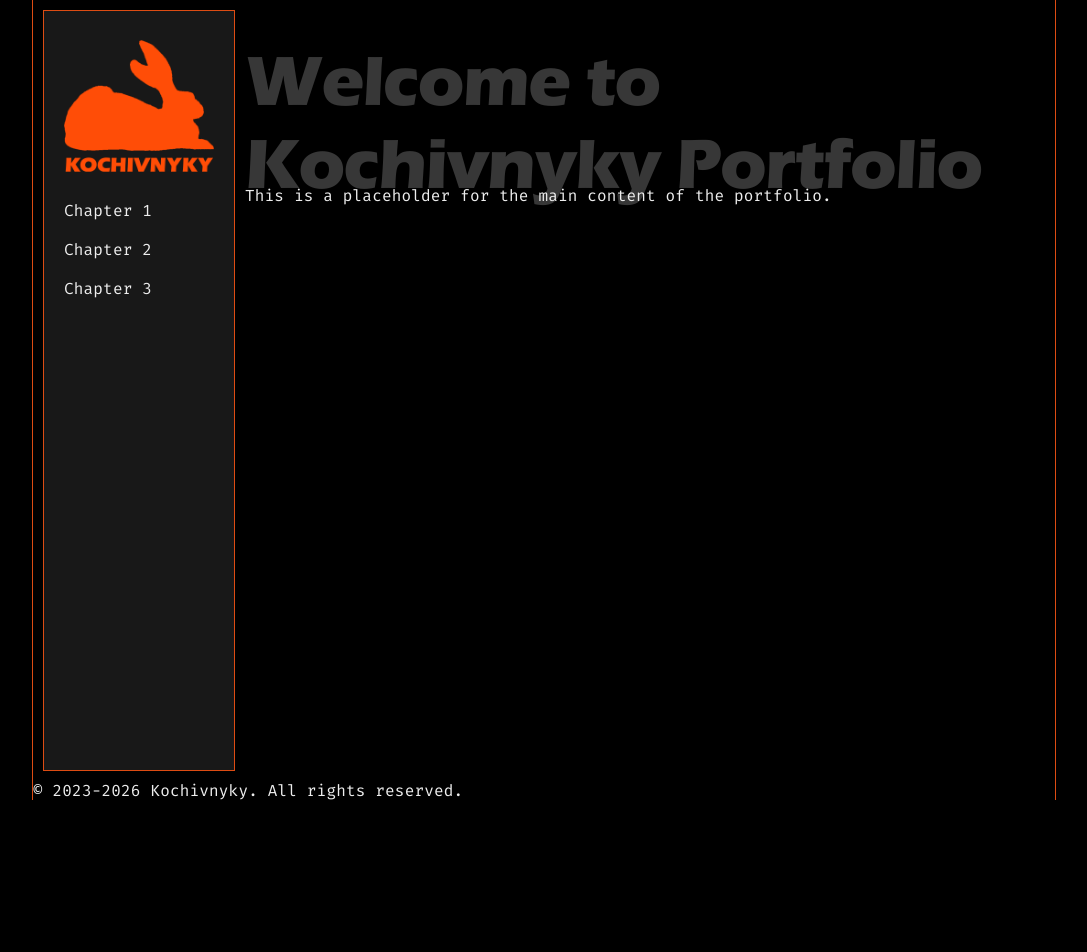
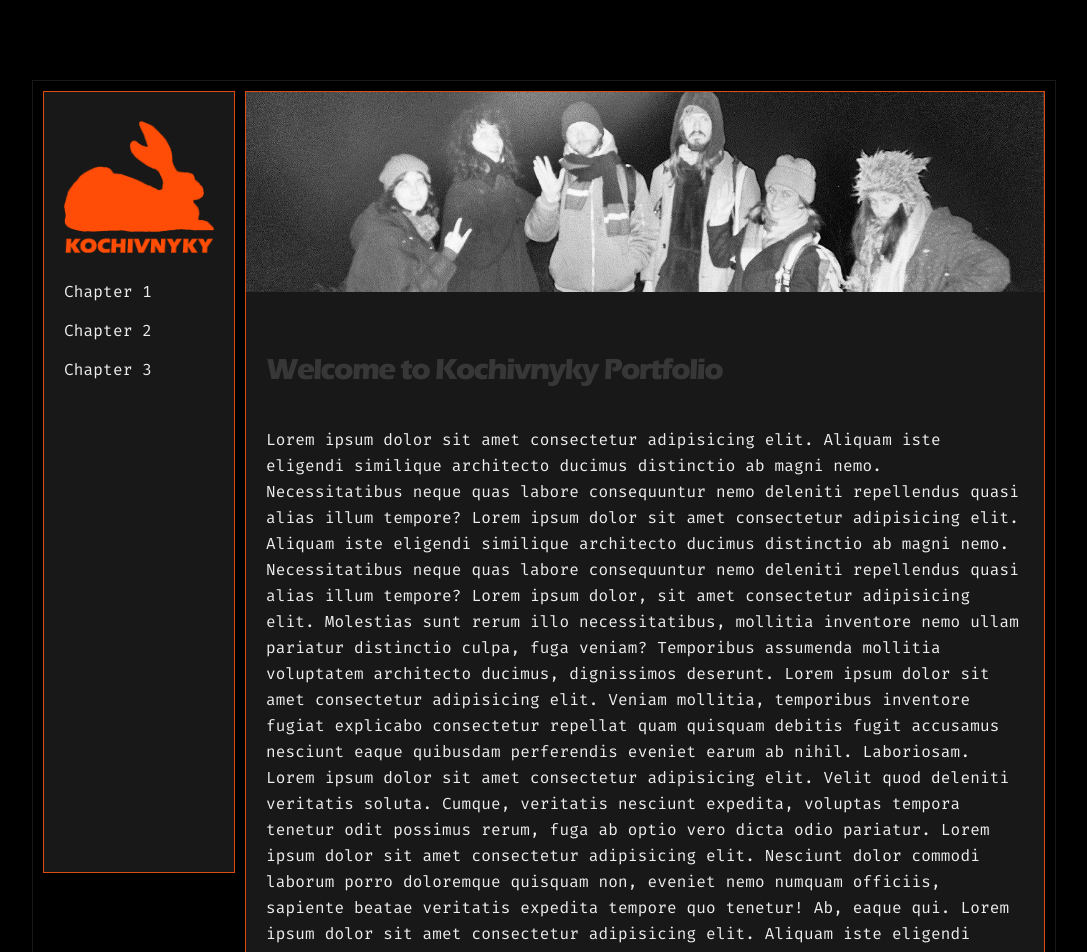
Before and after one commit to timtim40a/kochivnyky-portfolio, a React (Vite) app: page / in a window 1280 px wide. Shown: the top 952 px of the page, without its empty margins (96-1183 px from the left). Before the commit the page ends 800 px from the top, so only its background shows below. Built offline with nearby package versions, Linux system fonts and the light colour scheme.

Commit message:
Style the main content section

```diff
--- a/src/App.module.css
+++ b/src/App.module.css
@@ -0,0 +1,26 @@
+.main {
+    grid-column: 2;
+    display: grid;
+    grid-template-rows: auto 1fr;
+    background-color: var(--div-bg);
+    border: 1px solid var(--border);
+    margin: var(--margin);
+}
+
+.imageContainer {
+    grid-row: 1;
+    width: 100%;
+    max-height: 200px;
+}
+
+.image {
+    width: 100%;
+    height: 100%;
+    object-fit: cover;
+    object-position: 0% 40%;
+}
+
+.contentContainer {
+    grid-row: 2;
+    padding: 20px;
+}
--- a/src/App.tsx
+++ b/src/App.tsx
@@ -7,10 +7,72 @@
         <>
             <Navbar />
             <main className={styles.main}>
-                <h1>Welcome to Kochivnyky Portfolio</h1>
-                <p>
-                    This is a placeholder for the main content of the portfolio.
-                </p>
+                <div className={styles.imageContainer}>
+                    <img
+                        className={styles.image}
+                        src="/images/placeholder.jpg"
+                        alt="Placeholder"
+                    />
+                </div>
+                <div className={styles.contentContainer}>
+                    <h1>Welcome to Kochivnyky Portfolio</h1>
+                    <p>
+                        Lorem ipsum dolor sit amet consectetur adipisicing elit.
+                        Aliquam iste eligendi similique architecto ducimus
+                        distinctio ab magni nemo. Necessitatibus neque quas
+                        labore consequuntur nemo deleniti repellendus quasi
+                        alias illum tempore? Lorem ipsum dolor sit amet
+                        consectetur adipisicing elit. Aliquam iste eligendi
+                        similique architecto ducimus distinctio ab magni nemo.
+                        Necessitatibus neque quas labore consequuntur nemo
+                        deleniti repellendus quasi alias illum tempore? Lorem
+                        ipsum dolor, sit amet consectetur adipisicing elit.
+                        Molestias sunt rerum illo necessitatibus, mollitia
+                        inventore nemo ullam pariatur distinctio culpa, fuga
+                        veniam? Temporibus assumenda mollitia voluptatem
+                        architecto ducimus, dignissimos deserunt. Lorem ipsum
+                        dolor sit amet consectetur adipisicing elit. Veniam
+                        mollitia, temporibus inventore fugiat explicabo
+                        consectetur repellat quam quisquam debitis fugit
+                        accusamus nesciunt eaque quibusdam perferendis eveniet
+                        earum ab nihil. Laboriosam. Lorem ipsum dolor sit amet
+                        consectetur adipisicing elit. Velit quod deleniti
+                        veritatis soluta. Cumque, veritatis nesciunt expedita,
+                        voluptas tempora tenetur odit possimus rerum, fuga ab
+                        optio vero dicta odio pariatur. Lorem ipsum dolor sit
+                        amet consectetur adipisicing elit. Nesciunt dolor
+                        commodi laborum porro doloremque quisquam non, eveniet
+                        nemo numquam officiis, sapiente beatae veritatis
+                        expedita tempore quo tenetur! Ab, eaque qui. Lorem ipsum
+                        dolor sit amet consectetur adipisicing elit. Aliquam
+                        iste eligendi similique architecto ducimus distinctio ab
+                        magni nemo. Necessitatibus neque quas labore
+                        consequuntur nemo deleniti repellendus quasi alias illum
+                        tempore? Lorem ipsum dolor sit amet consectetur
+                        adipisicing elit. Aliquam iste eligendi similique
+                        architecto ducimus distinctio ab magni nemo.
+                        Necessitatibus neque quas labore consequuntur nemo
+                        deleniti repellendus quasi alias illum tempore? Lorem
+                        ipsum dolor, sit amet consectetur adipisicing elit.
+                        Molestias sunt rerum illo necessitatibus, mollitia
+                        inventore nemo ullam pariatur distinctio culpa, fuga
+                        veniam? Temporibus assumenda mollitia voluptatem
+                        architecto ducimus, dignissimos deserunt. Lorem ipsum
+                        dolor sit amet consectetur adipisicing elit. Veniam
+                        mollitia, temporibus inventore fugiat explicabo
+                        consectetur repellat quam quisquam debitis fugit
+                        accusamus nesciunt eaque quibusdam perferendis eveniet
+                        earum ab nihil. Laboriosam. Lorem ipsum dolor sit amet
+                        consectetur adipisicing elit. Velit quod deleniti
+                        veritatis soluta. Cumque, veritatis nesciunt expedita,
+                        voluptas tempora tenetur odit possimus rerum, fuga ab
+                        optio vero dicta odio pariatur. Lorem ipsum dolor sit
+                        amet consectetur adipisicing elit. Nesciunt dolor
+                        commodi laborum porro doloremque quisquam non, eveniet
+                        nemo numquam officiis, sapiente beatae veritatis
+                        expedita tempore quo tenetur! Ab, eaque qui.
+                    </p>
+                </div>
             </main>
             <Footer />
         </>
--- a/src/_components/Navbar/Navbar.module.css
+++ b/src/_components/Navbar/Navbar.module.css
@@ -1,7 +1,11 @@
 .container {
+    grid-row: 1;
+    position: sticky;
+    top: 10px;
     display: grid;
     grid-template-rows: auto 1fr;
     align-items: left;
+    height: calc(100vh - var(--margin) * 4);
     padding: 0 20px;
     background-color: var(--div-bg);
     border: 1px solid var(--border);
--- a/src/index.css
+++ b/src/index.css
@@ -27,7 +27,7 @@
     --heading: "Eras Bold ITC", system-ui, "Segoe UI", Roboto, sans-serif;
     --mono: "Fira Mono", ui-monospace, Consolas, monospace;
 
-    --margin: 10px;
+    --margin: 5px;
 
     font-family: var(--mono);
     letter-spacing: 0.18px;
@@ -47,9 +47,10 @@
 #root {
     width: 1024px;
     max-width: 100%;
-    margin: 0 auto;
+    margin: 10vh auto 0;
+    padding: var(--margin);
     text-align: left;
-    border-inline: 1px solid var(--border);
+    border: 1px solid var(--div-bg);
     min-height: 100svh;
     display: grid;
     grid-template-rows: 1fr auto;
@@ -69,11 +70,11 @@
 }
 
 h1 {
-    font-size: 72px;
+    font-size: 30px;
     letter-spacing: -1.68px;
-    margin: 40px 0 -20px;
+    margin: 40px 0;
     @media (max-width: 1024px) {
-        font-size: 36px;
+        font-size: 24px;
         margin: 20px 0;
     }
 }
@@ -88,4 +89,5 @@
 }
 p {
     margin: 0;
+    line-height: 26px;
 }
```
Also changed, not shown: public/images/placeholder.jpg (added).
